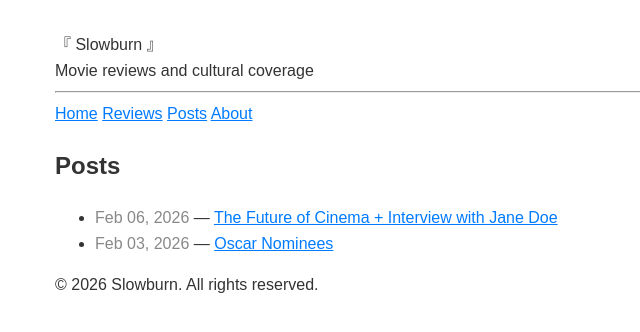
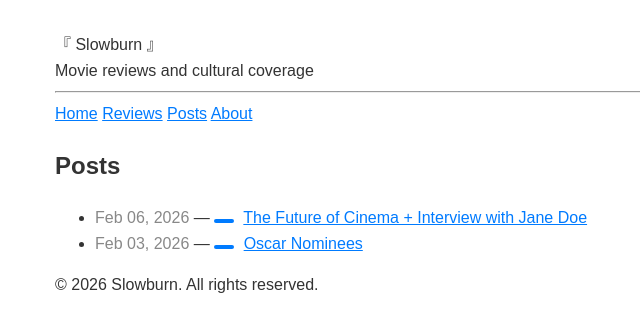
Before and after one commit to Slowburn-Movies/slowburn-movies.github.io, a Jekyll site: the page built from posts.md, in a window 1280 px wide. Shown: the top 332 px of the page, without its empty margins (185-825 px from the left). Built offline with Jekyll 4.4.1, drawn with Linux system fonts in a browser that asks for light colours.

Commit message:
Update posts.md

```diff
--- a/posts.md
+++ b/posts.md
@@ -10,8 +10,8 @@ permalink: /posts/
   {% for post in site.posts %}
     <li>
       <span style="color: #888;">{{ post.date | date: "%b %d, %Y" }}</span> —
-      {% if post.tag == "Interview" %}
-        <strong>[Interview]</strong>
+      {% if post.type %}
+        <span class="type-badge">{{ item.type }}</span>
       {% endif %}
       <a href="{{ post.url | relative_url }}">{{ post.title }}</a>
     </li>
```
